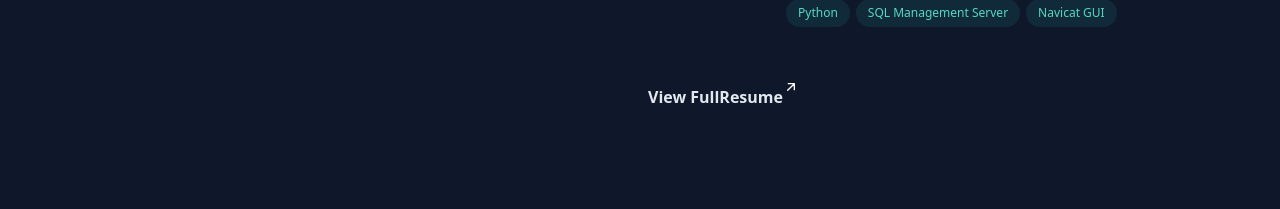
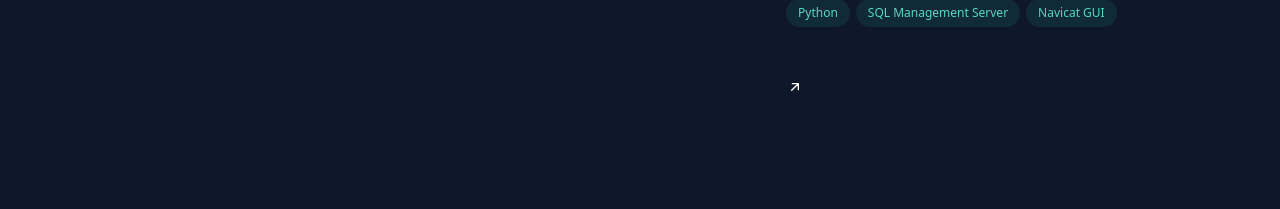
Before and after one commit to JashanB/Portfolio-V2, a React (Create React App) app: page / in a window 1280 px wide. Shown: the part 743-952 px from the top of the page. Built offline with nearby package versions, Linux system fonts and the light colour scheme.

Commit message:
fixing resume elements

```diff
--- a/src/components/app/App.js
+++ b/src/components/app/App.js
@@ -112,11 +112,11 @@ function App() {
                   </li>
                 </ol>
                 <div className='resume-div'>
-                  <a className="resume-link" href=""><span className='resume-span-1'>View Full
+                  <a className="resume-link" href=""><span className='resume-span-1'>View Full&nbsp;
                     <span className='resume-span-2'>
-                      Resume<
-                        svg width="24" height="24" xmlns="http://www.w3.org/2000/svg">
-                        <foreignObject width="16" height="16">
+                      Resume
+                      <svg xmlns="http://www.w3.org/2000/svg">
+                        <foreignObject width="1rem" height="1rem">
                           <img src={arrow} alt="Image" width="100%" height="100%" />
                         </foreignObject>
                       </svg>
```
